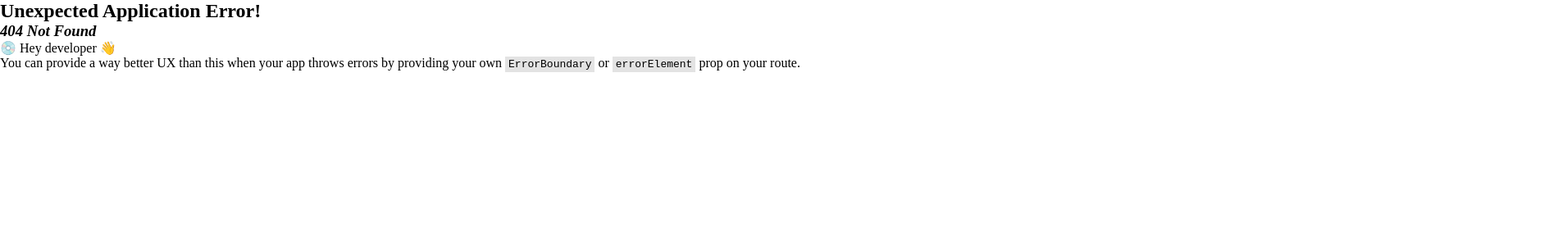
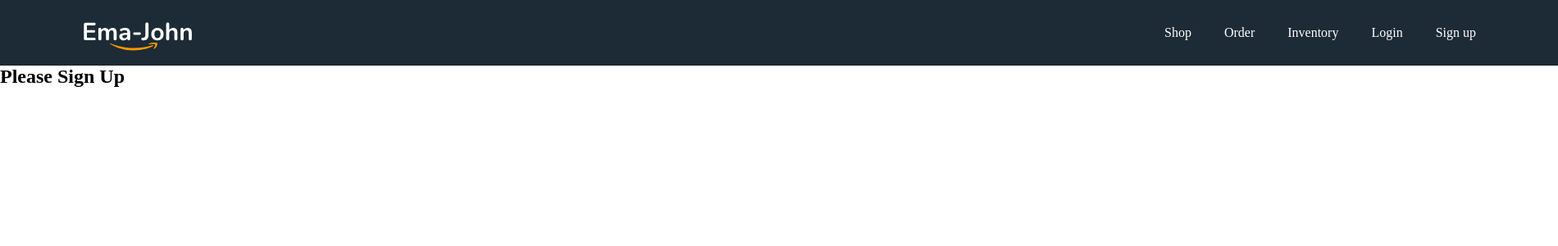
Before and after one commit to SuraiyaAkterTrishna/ema-john-with-firebase-auth, a React (Vite) app: page /signup in a window 1280 px wide. Before the commit this address had no page. Shown: the top 300 px of the page at 82% size, 1900 px wide, since content can reach past the window. Built offline with nearby package versions, Linux system fonts and the light colour scheme.

Commit message:
sign up page working

```diff
--- a/package.json
+++ b/package.json
@@ -13,6 +13,7 @@
     "@fortawesome/fontawesome-svg-core": "^6.4.2",
     "@fortawesome/free-solid-svg-icons": "^6.4.2",
     "@fortawesome/react-fontawesome": "^0.2.0",
+    "firebase": "^10.7.1",
     "localforage": "^1.10.0",
     "match-sorter": "^6.3.1",
     "react": "^18.2.0",
--- a/src/components/Header/Header.jsx
+++ b/src/components/Header/Header.jsx
@@ -11,6 +11,7 @@
           <Link to="/orders">Order</Link>
           <Link to="/inventory">Inventory</Link>
           <Link to="/login">Login</Link>
+          <Link to="/signup">Sign up</Link>
         </div>
     </div>
   );
--- a/src/components/Login/Login.jsx
+++ b/src/components/Login/Login.jsx
@@ -1,4 +1,4 @@
-
+import './Login.css';
 
 const Login = () => {
     return (
--- /dev/null
+++ b/src/components/SignUp/SignUp.jsx
@@ -0,0 +1,11 @@
+import './SignUp.css';
+
+const SignUp = () => {
+    return (
+        <div>
+            <h2>Please Sign Up</h2>
+        </div>
+    );
+};
+
+export default SignUp;
--- a/src/main.jsx
+++ b/src/main.jsx
@@ -12,6 +12,7 @@
 import Inventory from './components/Inventory/Inventory';
 import cartProductsLoader from './components/Loaders/cartProductsLoader';
 import Checkout from './components/Checkout/Checkout';
+import SignUp from './components/SignUp/SignUp.jsx';
 
  const router = createBrowserRouter([
   {
@@ -39,6 +40,10 @@
         path: "login",
         element: <Login></Login>,
       },
+      {
+        path: "signup",
+        element: <SignUp></SignUp>,
+      }
     ],
 
   },
```
Also changed, not shown: src/components/Login/Login.css (added), src/components/SignUp/SignUp.css (added), 1 other file (tests, documents, lock files or other folders).
